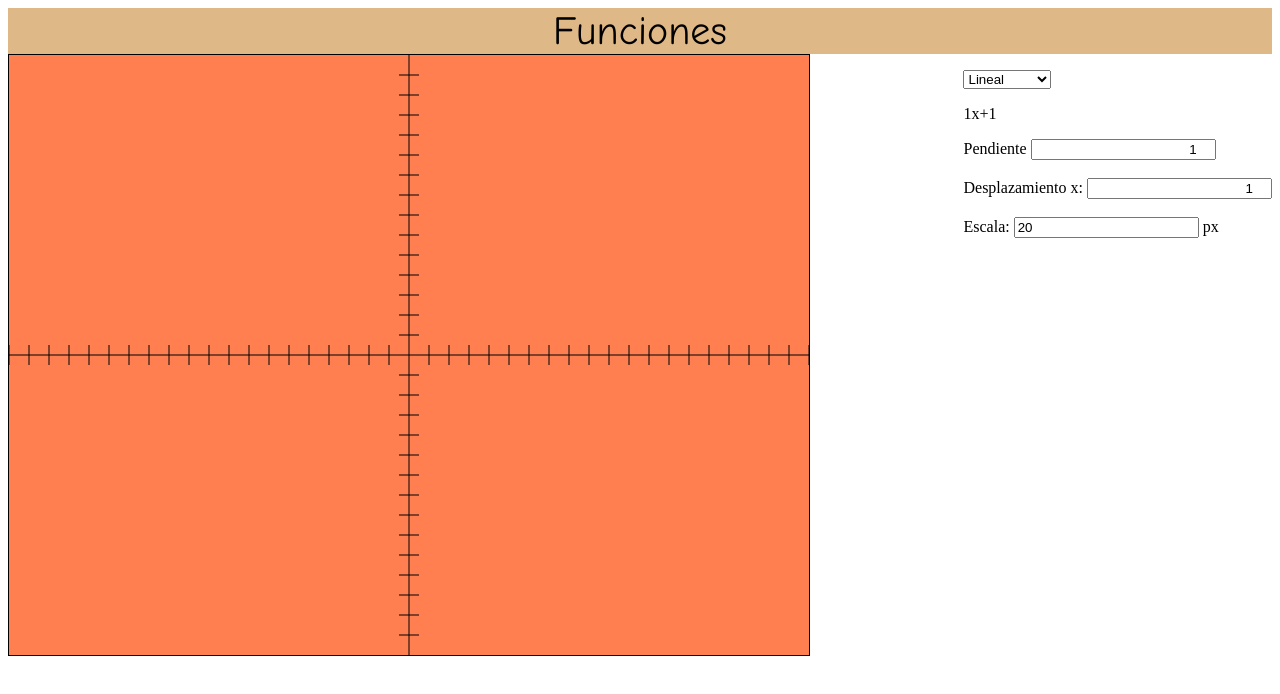
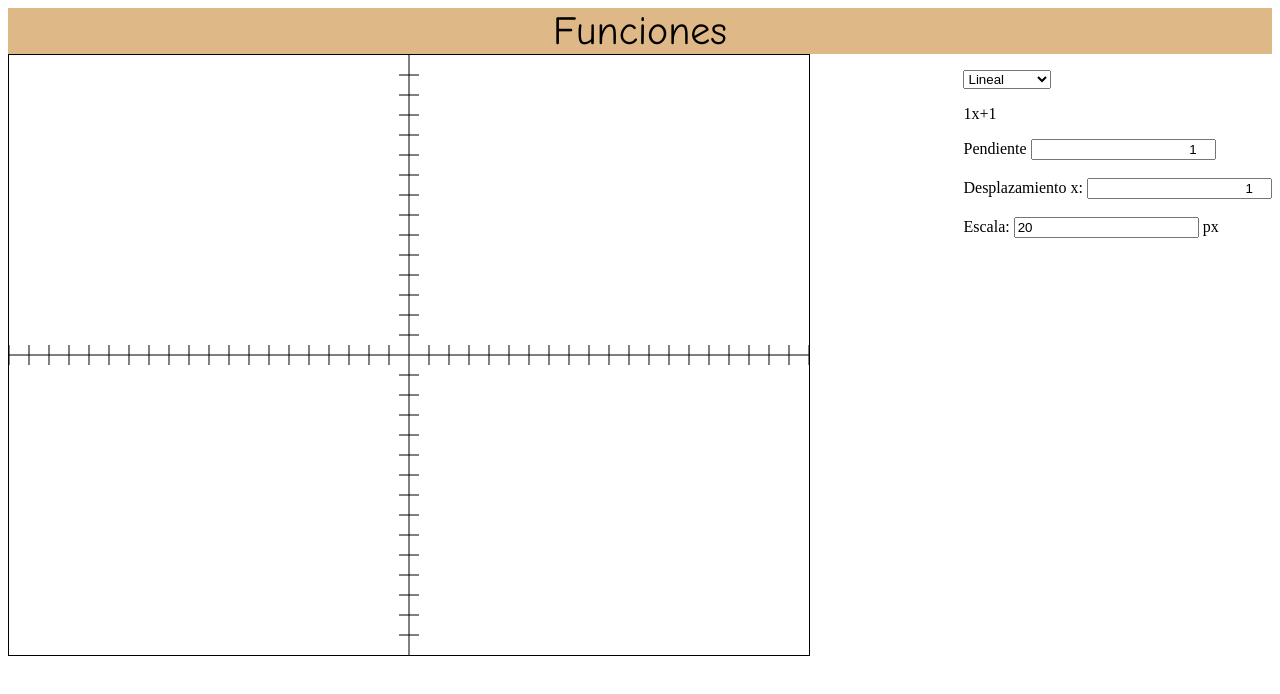
Before and after one commit to vLegend14/test, a plain HTML site: page index.html in a window 1280 px wide. Drawn offline with Linux system fonts and the light colour scheme.

Commit message:
Actualizar index.html

```diff
--- a/index.html
+++ b/index.html
@@ -107,7 +107,7 @@ nav a:hover {
 
                 </div>
 <p id="msg" style="float: left;"></p>
-                <canvas id="myCanvas" width="800" height="600" style="border:1px solid;background-color: coral"></canvas>
+                <canvas id="myCanvas" width="800" height="600" style="border:1px solid;background-color: white"></canvas>
 
                 <!--<iframe src="" name="pagina" style="width: 100%;height: 800px;border:0px" ></iframe> -->
             </div>
```
